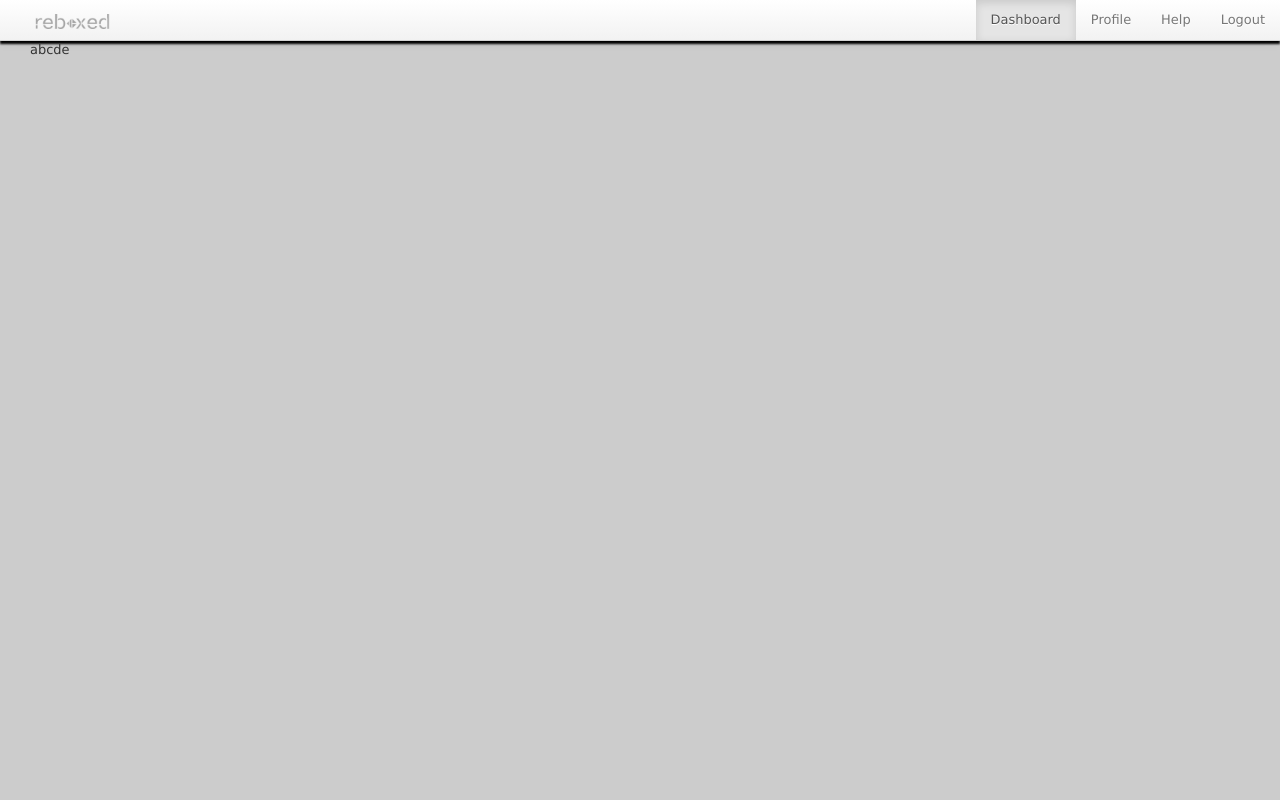
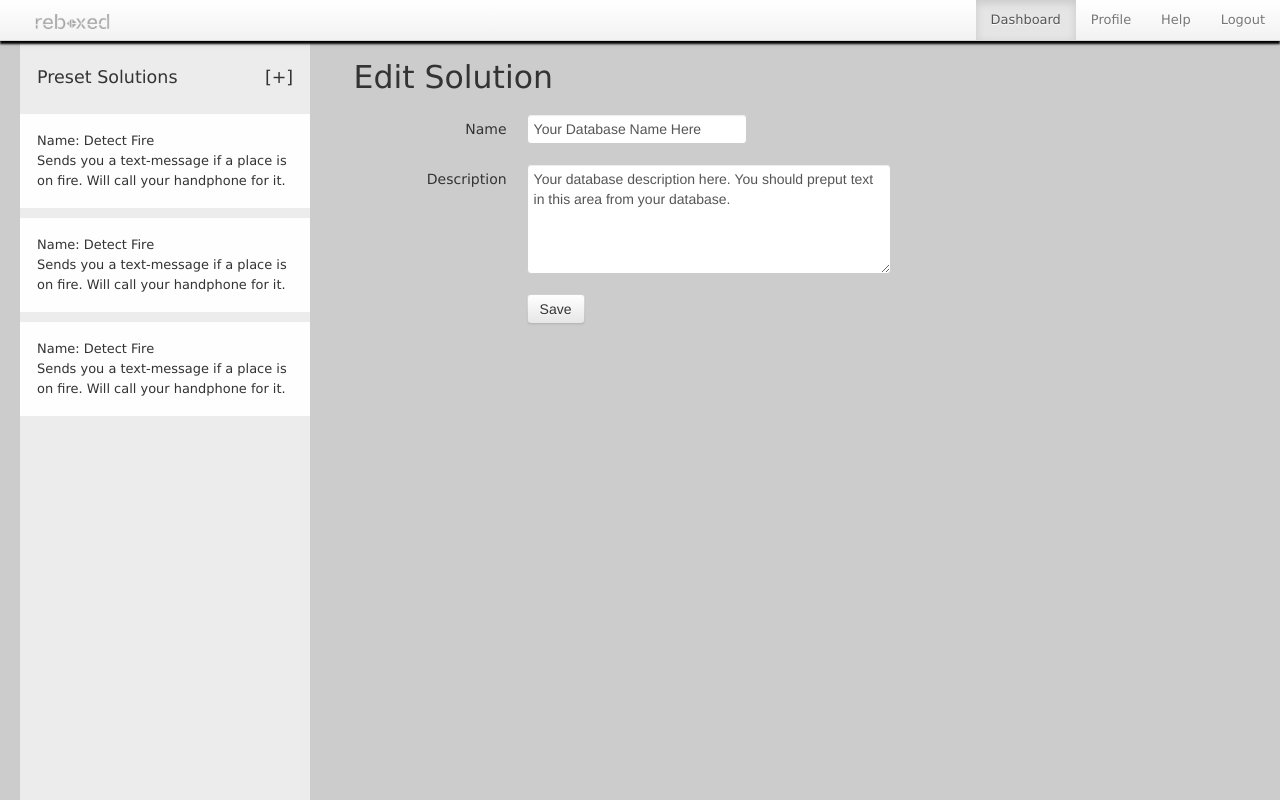
Before and after one commit to iewnait/ReboxedServer, a PHP site: page /customizableWidget.html in a window 1280 px wide. Run offline with PHP 8.4, Linux system fonts and the light colour scheme.

Commit message:
customizable widget page update

```diff
--- a/web/css/customizableWidget.less
+++ b/web/css/customizableWidget.less
@@ -6,17 +6,37 @@
 	}
 	.fullScreenContainer{
 		min-height:800px;
-		height: 100%;
 		background-color: #CCC;
 	}
 	.mainScreen{
 		background-color: #CCC;
 		min-height:800px;
-		height: 100%;
 		.optionsCol{
 			min-height:800px;
 			padding:10px;
 			padding-top: 40px;
+
+			.titleText{
+				padding: 7px;
+			}
+
+		}
+		.premadeCol{
+			background-color: #ECECEC;
+			min-height:800px;
+			padding-top: 40px;
+			.titleText{
+				padding: 17px;
+			}
+			.premadeRow{
+				padding: 17px;
+				margin-bottom: 10px;
+				background-color: #FEFEFE;
+				cursor: pointer;
+				&:hover{
+					background-color:#DDD;
+				}
+			}
 		}
 	}
 
--- a/web/css/master.css
+++ b/web/css/master.css
@@ -266,16 +307,34 @@ a.white:hover {
 }
 .customizableWidget .fullScreenContainer {
   min-height: 800px;
-  height: 100%;
   background-color: #CCC;
 }
 .customizableWidget .mainScreen {
   background-color: #CCC;
   min-height: 800px;
-  height: 100%;
 }
 .customizableWidget .mainScreen .optionsCol {
   min-height: 800px;
   padding: 10px;
   padding-top: 40px;
 }
+.customizableWidget .mainScreen .optionsCol .titleText {
+  padding: 7px;
+}
+.customizableWidget .mainScreen .premadeCol {
+  background-color: #ECECEC;
+  min-height: 800px;
+  padding-top: 40px;
+}
+.customizableWidget .mainScreen .premadeCol .titleText {
+  padding: 17px;
+}
+.customizableWidget .mainScreen .premadeCol .premadeRow {
+  padding: 17px;
+  margin-bottom: 10px;
+  background-color: #FEFEFE;
+  cursor: pointer;
+}
+.customizableWidget .mainScreen .premadeCol .premadeRow:hover {
+  background-color: #DDD;
+}
--- a/web/customizableWidget.html
+++ b/web/customizableWidget.html
@@ -20,9 +20,51 @@
 	</div>
 	<div class="fullScreenContainer container-fluid">
 		<div class="mainScreen row-fluid">
-			<div class="optionsCol span12">
-				abcde
+
+			<div class="premadeCol span3">
+				<div class="titleText">
+					<h4 style="color: #333; font-weight: 100;">Preset Solutions <span class="pull-right">[+]</span></h4>
+				</div>
+				<div class="premadeRow">
+					Name: Detect Fire</br>
+					Sends you a text-message if a place is on fire. Will call your handphone for it.
+				</div>
+				<div class="premadeRow">
+					Name: Detect Fire</br>
+					Sends you a text-message if a place is on fire. Will call your handphone for it.
+				</div>
+				<div class="premadeRow">
+					Name: Detect Fire</br>
+					Sends you a text-message if a place is on fire. Will call your handphone for it.
+				</div>
 			</div>
+
+			<div class="optionsCol span9">
+				<div class="titleText">
+					<h2 style="color: #333; font-weight: 100;">Edit Solution</h2>
+				</div>
+
+				<form class="form-horizontal" action="moduleListings.html">
+				  <div class="control-group">
+				    <label class="control-label" for="inputEmail">Name</label>
+				    <div class="controls">
+				      <input type="text" id="inputEmail" value="Your Database Name Here">
+				    </div>
+				  </div>
+				  <div class="control-group">
+				    <label class="control-label" for="inputPassword">Description</label>
+				    <div class="controls">
+				    	<textarea rows="5" style="max-width: 350px; min-width: 350px; width:350px; max-height: 200px">Your database description here. You should preput text in this area from your database.</textarea>
+				    </div>
+				  </div>
+				  <div class="control-group">
+				    <div class="controls">
+				      <button type="submit" class="btn">Save</button>
+				    </div>
+				  </div>
+				</form>
+			</div>
+
 		</div>
 	</div>
 
```
Also changed, not shown: other parts of web/css/master.css (+41 -0 lines), web/css/moduleListings.less (+44 -0 lines), web/js/moduleListings.js (+18 -3 lines), web/moduleListings.html (+11 -0 lines).
